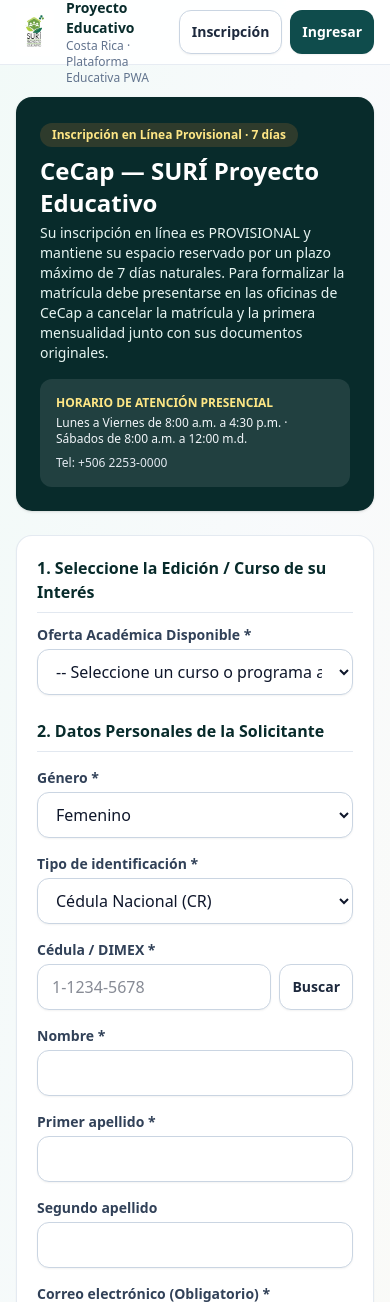
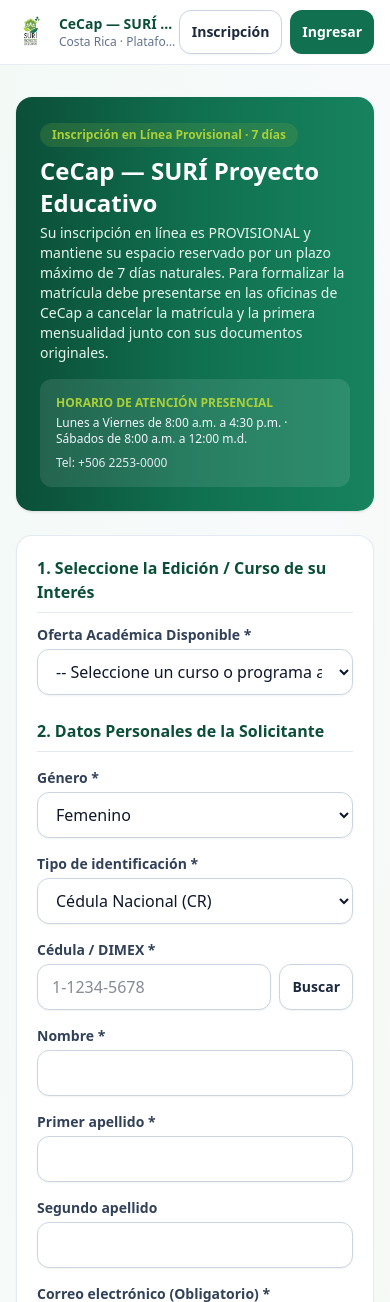
Before and after one commit to yajairamoralesbarrera/cecap-suri, a Laravel app: page /inscripcion in a window 390 px wide. Shown: the top 1302 px of the page. Run offline with Laravel 12, Linux system fonts and the light colour scheme; data comes from the database, SQL or seed files in the repository; data that the repository does not hold is empty; style sheets or scripts are compiled from the project's sources; parts of the project's set-up code (start-up, migrations or seed data) failed here and were passed over; some libraries are stand-ins or nearby versions.

Commit message:
style(branding): refine SURÍ logo sizing and switch full system palette to official SURÍ greens (#107050, #68A040, #A8D038)

```diff
--- a/app/Livewire/GraduationPage.php
+++ b/app/Livewire/GraduationPage.php
@@ -45,9 +45,9 @@ class GraduationPage extends Component
 
     public string $tpl_body = 'CeCap — SURÍ Proyecto Educativo hace constar que {{student_name}} ({{student_id}}) completó y aprobó "{{course_name}}" con nota final de {{final_grade}}.';
 
-    public string $tpl_primary_color = '#0F4C4C';
+    public string $tpl_primary_color = '#107050';
 
-    public string $tpl_accent_color = '#C87D32';
+    public string $tpl_accent_color = '#68A040';
 
     public string $tpl_signatory_one_name = 'Dirección General CeCap';
 
--- a/app/Models/InstitutionSetting.php
+++ b/app/Models/InstitutionSetting.php
@@ -60,8 +60,8 @@ class InstitutionSetting extends Model
                 'country' => 'Costa Rica',
                 'phone' => '+506 2200-0000',
                 'email' => 'info@cecap.or.cr',
-                'theme_color' => '#0F4C4C',
-                'accent_color' => '#C87D32',
+                'theme_color' => '#107050',
+                'accent_color' => '#68A040',
                 'logo_path' => '/images/logo-suri.png',
                 'online_enrollment_provisional_days' => 7,
                 'online_enrollment_notice' => 'Su solicitud en línea queda en estado provisional por 7 días naturales. Debe presentarse en CeCap para cancelar la matrícula y la primera mensualidad y así confirmar su cupo.',
--- a/config/livewire.php
+++ b/config/livewire.php
@@ -194,7 +194,7 @@ return [
 
     'navigate' => [
         'show_progress_bar' => true,
-        'progress_bar_color' => '#0F4C4C',
+        'progress_bar_color' => '#107050',
     ],
 
     /*
--- a/resources/css/app.css
+++ b/resources/css/app.css
@@ -1,15 +1,16 @@
 @import "tailwindcss";
 
 @theme {
-    --color-brand-950: #082B2B;
-    --color-brand-900: #0F4C4C;
-    --color-brand-800: #136F63;
-    --color-brand-700: #188677;
-    --color-brand-100: #E6F4F1;
-    --color-brand-50: #F2FAF8;
-    --color-accent-600: #B36A22;
-    --color-accent-500: #C87D32;
-    --color-accent-100: #FEF3E2;
+    --color-brand-950: #0B4F38;
+    --color-brand-900: #107050;
+    --color-brand-800: #17835E;
+    --color-brand-700: #68A040;
+    --color-brand-100: #E6F4EC;
+    --color-brand-50: #F3FAF6;
+    --color-accent-600: #558832;
+    --color-accent-500: #68A040;
+    --color-accent-400: #A8D038;
+    --color-accent-100: #F0F8E4;
 }
 
 @layer base {
--- a/resources/views/auth/login.blade.php
+++ b/resources/views/auth/login.blade.php
@@ -2,7 +2,7 @@
 <div class="mx-auto max-w-md">
     <div class="cecap-card space-y-6">
         <div class="text-center space-y-2">
-            <img src="{{ \App\Models\InstitutionSetting::current()->logoUrl() }}" alt="SURÍ Proyecto Educativo" class="mx-auto h-24 w-auto object-contain">
+            <img src="{{ \App\Models\InstitutionSetting::current()->logoUrl() }}" alt="SURÍ Proyecto Educativo" class="mx-auto h-16 w-auto max-h-16 object-contain">
             <h1 class="text-xl font-bold text-brand-950">Ingreso a la Plataforma</h1>
             <p class="text-sm text-slate-500">CeCap — SURÍ Proyecto Educativo, Costa Rica</p>
         </div>
--- a/resources/views/layouts/guest.blade.php
+++ b/resources/views/layouts/guest.blade.php
@@ -17,14 +17,14 @@
     @vite(['resources/css/app.css', 'resources/js/app.js'])
     @livewireStyles
 </head>
-<body class="min-h-screen bg-gradient-to-br from-brand-50 via-slate-50 to-amber-50/40 text-slate-900">
-    <header class="border-b border-slate-200/80 bg-white/90 backdrop-blur">
+<body class="min-h-screen bg-gradient-to-br from-brand-50 via-slate-50 to-accent-100/50 text-slate-900">
+    <header class="border-b border-slate-200/80 bg-white/95 backdrop-blur">
         <div class="mx-auto flex h-16 max-w-6xl items-center justify-between px-4 sm:px-6">
-            <a href="{{ route('inscripcion.publica') }}" class="flex items-center gap-3">
-                <img src="{{ $settings->logoUrl() }}" alt="SURÍ Proyecto Educativo" class="h-12 w-auto rounded-lg bg-white p-0.5 object-contain">
-                <div>
-                    <div class="text-sm sm:text-base font-bold text-brand-950">{{ $settings->institution_name }}</div>
-                    <div class="text-xs text-slate-500">Costa Rica · Plataforma Educativa PWA</div>
+            <a href="{{ route('inscripcion.publica') }}" class="flex items-center gap-3 min-w-0">
+                <img src="{{ $settings->logoUrl() }}" alt="SURÍ Proyecto Educativo" class="h-10 w-auto max-h-10 shrink-0 rounded-md object-contain">
+                <div class="truncate">
+                    <div class="text-sm sm:text-base font-bold text-brand-950 truncate">{{ $settings->institution_name }}</div>
+                    <div class="text-xs text-slate-500 truncate">Costa Rica · Plataforma Educativa PWA</div>
                 </div>
             </a>
             <div class="flex items-center gap-2">
--- a/resources/views/livewire/panel-page.blade.php
+++ b/resources/views/livewire/panel-page.blade.php
@@ -2,7 +2,7 @@
     <div class="rounded-2xl bg-gradient-to-r from-brand-950 via-brand-900 to-brand-800 p-6 text-white shadow-sm">
         <div class="flex flex-col sm:flex-row sm:items-center sm:justify-between gap-4">
             <div>
-                <p class="text-xs font-semibold uppercase tracking-wider text-amber-200">CeCap — SURÍ Proyecto Educativo · Costa Rica</p>
+                <p class="text-xs font-semibold uppercase tracking-wider text-accent-400">CeCap — SURÍ Proyecto Educativo · Costa Rica</p>
                 <h2 class="mt-1 text-2xl font-bold">Bienvenida, {{ $user->name }}</h2>
                 <p class="mt-1 text-sm text-brand-100">Roles activos: {{ $user->role_labels ?: 'Usuario' }}</p>
             </div>
--- a/resources/views/livewire/public-enrollment-page.blade.php
+++ b/resources/views/livewire/public-enrollment-page.blade.php
@@ -1,13 +1,13 @@
 <div class="space-y-6">
-    <div class="rounded-2xl bg-brand-950 p-6 text-white shadow-sm">
+    <div class="rounded-2xl bg-gradient-to-r from-brand-950 via-brand-900 to-brand-800 p-6 text-white shadow-sm">
         <div class="flex flex-col md:flex-row md:items-center md:justify-between gap-4">
             <div>
-                <span class="inline-flex rounded-full bg-accent-500/20 px-3 py-1 text-xs font-semibold text-amber-200">Inscripción en Línea Provisional · {{ $settings->online_enrollment_provisional_days }} días</span>
+                <span class="inline-flex rounded-full bg-accent-500/25 px-3 py-1 text-xs font-semibold text-accent-400">Inscripción en Línea Provisional · {{ $settings->online_enrollment_provisional_days }} días</span>
                 <h1 class="mt-2 text-2xl font-bold">{{ $settings->institution_name }}</h1>
                 <p class="mt-1 text-sm text-brand-100 max-w-3xl">{{ $settings->online_enrollment_notice }}</p>
             </div>
             <div class="rounded-xl bg-white/10 p-4 text-xs space-y-1 md:max-w-xs shrink-0">
-                <div class="font-bold text-amber-200 uppercase">Horario de Atención Presencial</div>
+                <div class="font-bold text-accent-400 uppercase">Horario de Atención Presencial</div>
                 <p class="text-slate-100">{{ $settings->attention_hours }}</p>
                 <p class="text-slate-200 pt-1">Tel: {{ $settings->phone }}</p>
             </div>
--- a/resources/views/pdf/diploma.blade.php
+++ b/resources/views/pdf/diploma.blade.php
@@ -1,6 +1,6 @@
 @php
-    $primary = $template?->primary_color ?: '#0F4C4C';
-    $accent = $template?->accent_color ?: '#C87D32';
+    $primary = $template?->primary_color ?: '#107050';
+    $accent = $template?->accent_color ?: '#68A040';
     $course = $graduation->enrollment?->edition?->course;
     $body = $template?->body_template ?: 'Hace constar que {{student_name}} ({{student_id}}) aprobó satisfactoriamente "{{course_name}}".';
     $renderedBody = strtr($body, [
--- a/resources/views/pdf/graduation-act.blade.php
+++ b/resources/views/pdf/graduation-act.blade.php
@@ -5,8 +5,8 @@
 <title>Acta de Grado {{ $graduation->act_number }}</title>
 <style>
     body { font-family: DejaVu Sans, sans-serif; font-size: 11.5px; color: #1e293b; margin: 30px; line-height: 1.5; }
-    .header { text-align: center; border-bottom: 3px solid #0F4C4C; padding-bottom: 12px; margin-bottom: 18px; }
-    .title { font-size: 16px; font-weight: bold; color: #0F4C4C; }
+    .header { text-align: center; border-bottom: 3px solid #107050; padding-bottom: 12px; margin-bottom: 18px; }
+    .title { font-size: 16px; font-weight: bold; color: #107050; }
     .box { background: #f8fafc; border: 1px solid #cbd5e1; padding: 12px; margin: 14px 0; }
     table { width: 100%; border-collapse: collapse; margin-top: 12px; }
     th, td { border: 1px solid #cbd5e1; padding: 7px 8px; }
--- a/resources/views/pdf/staff-contract.blade.php
+++ b/resources/views/pdf/staff-contract.blade.php
@@ -5,8 +5,8 @@
 <title>Contrato {{ $contract->contract_number }}</title>
 <style>
     body { font-family: DejaVu Sans, sans-serif; font-size: 11px; color: #1e293b; margin: 28px; line-height: 1.55; }
-    .header { border-bottom: 3px solid #0F4C4C; padding-bottom: 10px; margin-bottom: 16px; }
-    .title { font-size: 15px; font-weight: bold; color: #0F4C4C; }
+    .header { border-bottom: 3px solid #107050; padding-bottom: 10px; margin-bottom: 16px; }
+    .title { font-size: 15px; font-weight: bold; color: #107050; }
     table { width: 100%; border-collapse: collapse; margin: 12px 0; }
     th, td { border: 1px solid #cbd5e1; padding: 6px 8px; text-align: left; }
     th { background: #f1f5f9; width: 28%; }
--- a/resources/views/pdf/staff-payment.blade.php
+++ b/resources/views/pdf/staff-payment.blade.php
@@ -5,13 +5,13 @@
 <title>Comprobante {{ $payment->voucher_number }}</title>
 <style>
     body { font-family: DejaVu Sans, sans-serif; font-size: 11px; color: #1e293b; margin: 24px; }
-    .header { border-bottom: 3px solid #0F4C4C; padding-bottom: 10px; margin-bottom: 14px; }
-    .title { font-size: 15px; font-weight: bold; color: #0F4C4C; }
+    .header { border-bottom: 3px solid #107050; padding-bottom: 10px; margin-bottom: 14px; }
+    .title { font-size: 15px; font-weight: bold; color: #107050; }
     table { width: 100%; border-collapse: collapse; margin-top: 10px; }
     th, td { border: 1px solid #cbd5e1; padding: 7px 8px; text-align: left; }
     th { background: #f1f5f9; }
     .num { text-align: right; }
-    .total td { background: #E6F4F1; font-weight: bold; font-size: 12px; }
+    .total td { background: #E6F4EC; font-weight: bold; font-size: 12px; }
 </style>
 </head>
 <body>
--- a/resources/views/public/verify-diploma.blade.php
+++ b/resources/views/public/verify-diploma.blade.php
@@ -2,7 +2,7 @@
 <div class="mx-auto max-w-2xl">
     <div class="cecap-card space-y-6">
         <div class="flex items-center gap-4 border-b border-slate-200 pb-4">
-            <img src="{{ $settings->logoUrl() }}" alt="SURÍ Proyecto Educativo" class="h-16 w-auto object-contain">
+            <img src="{{ $settings->logoUrl() }}" alt="SURÍ Proyecto Educativo" class="h-12 w-auto max-h-12 shrink-0 object-contain">
             <div>
                 <h1 class="text-xl font-bold text-brand-950">Verificación Pública de Diplomas y Certificados</h1>
                 <p class="text-sm text-slate-600">{{ $settings->institution_name }} · {{ $settings->country }}</p>
```
Also changed, not shown: database/seeders/CostaRicaCatalogSeeder.php (+4 -4 lines), resources/views/layouts/app.blade.php (+4 -4 lines), resources/views/pdf/enrollment-form.blade.php (+5 -5 lines), resources/views/pdf/payment-receipt.blade.php (+5 -5 lines), resources/views/pdf/soft-skills.blade.php (+4 -4 lines).
